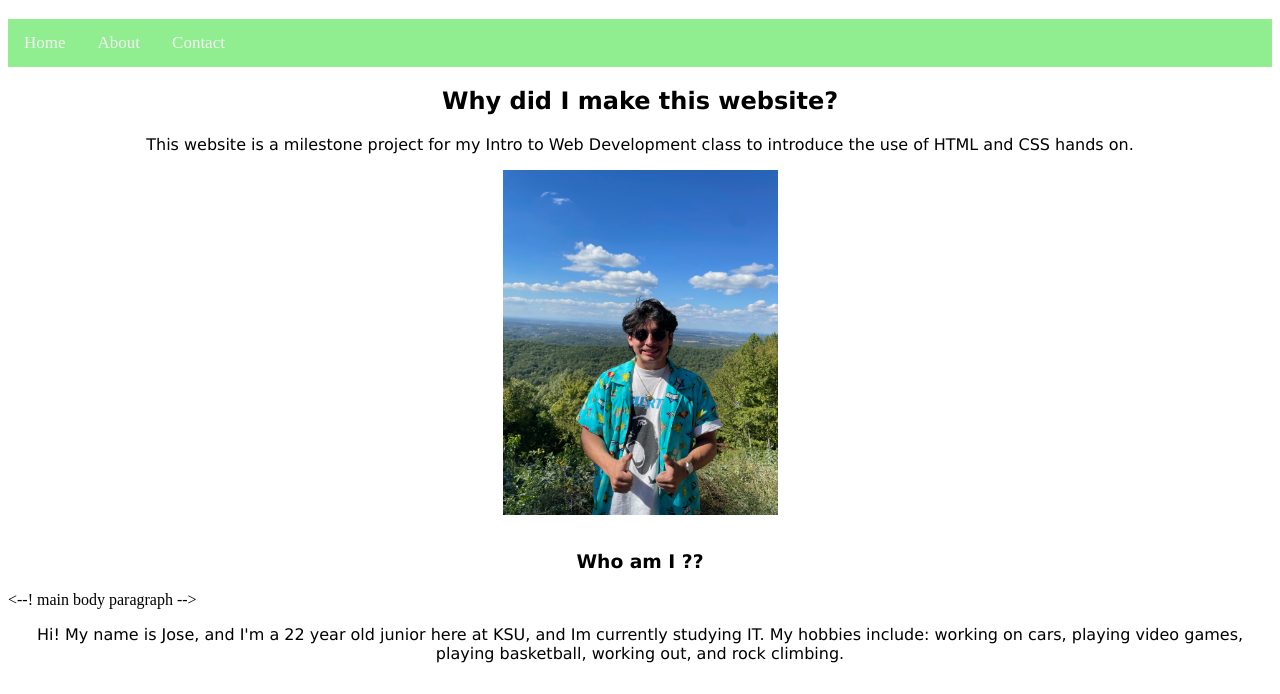
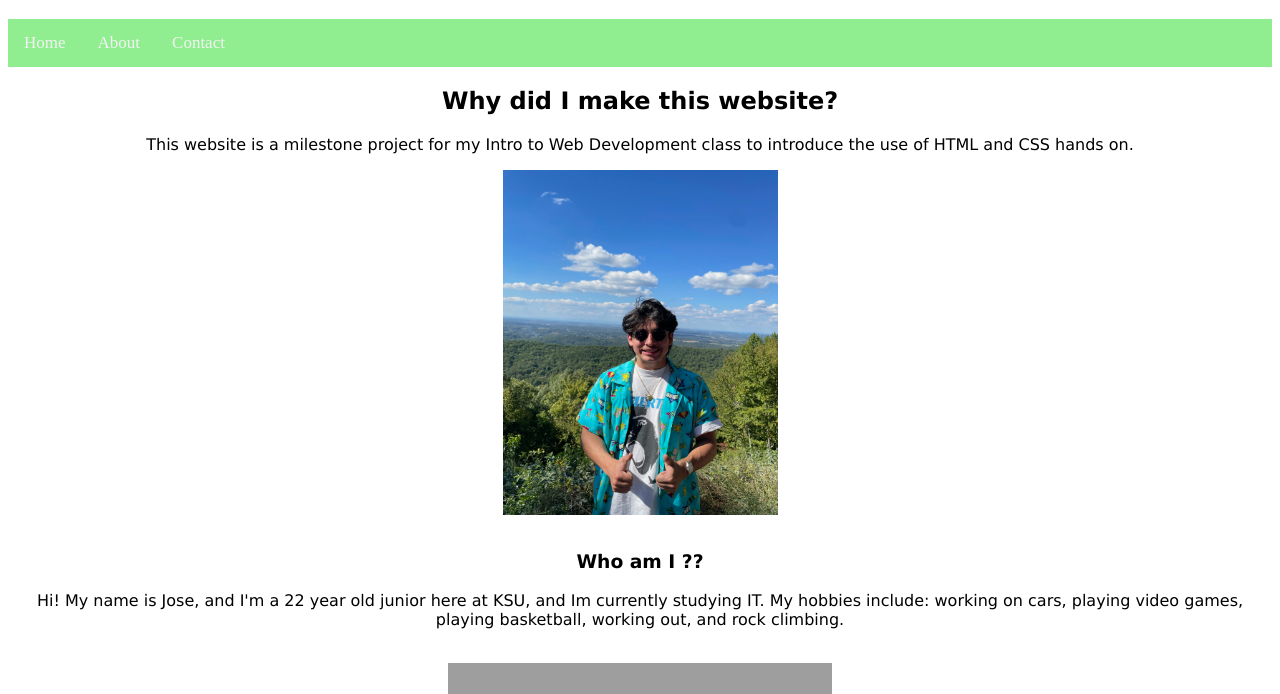
Before and after one commit to losejaso/losejaso.github.io, a plain HTML site: page index.html in a window 1280 px wide. Shown: the part 61-755 px from the top of the page. Drawn offline with Linux system fonts and the light colour scheme; grey boxes are pictures that could not be loaded.

Commit message:
Update index.html

```diff
--- a/index.html
+++ b/index.html
@@ -41,7 +41,7 @@ Intro to Web Development class to introduce the use of HTML and CSS hands on. </
 <!-- another header for paragraph 2 -->
 <h3> Who am I ?? </h3>
 
-<--! main body paragraph -->
+<!-- main body paragraph -->
 
 <p> Hi! My name is Jose, and I'm a 22 year old junior here at KSU, and Im currently studying IT.
 My hobbies include: working on cars, playing video games, playing basketball, working out, and rock climbing. </p>
```
